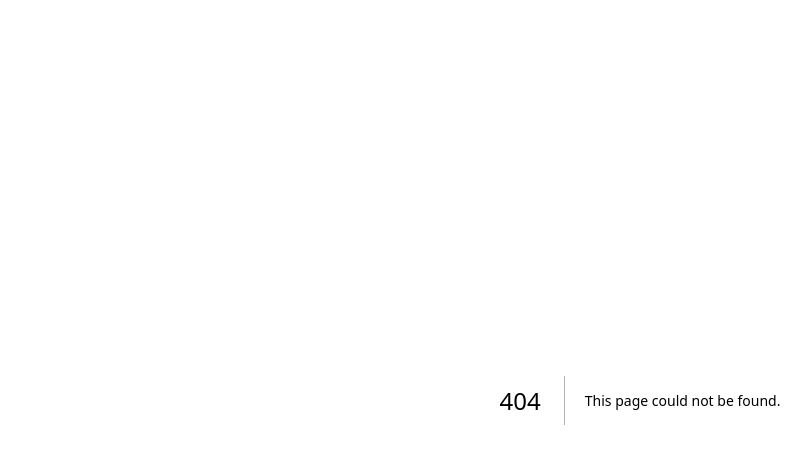
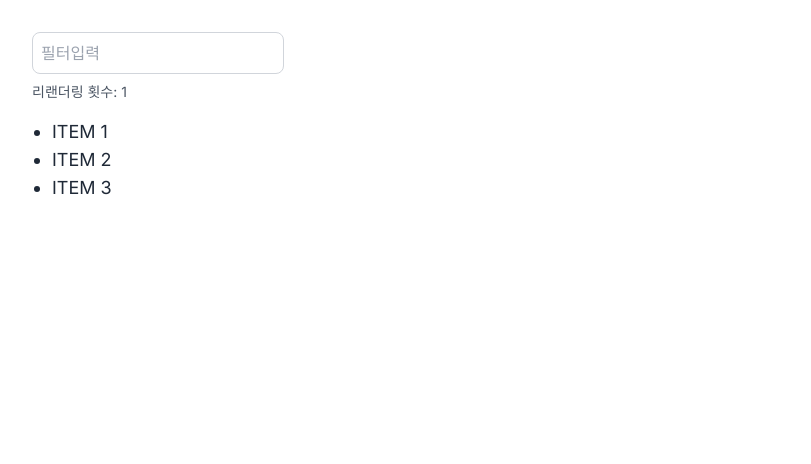
Before and after one commit to jeong-jihyun/my-next-app, a Next.js app: page /memo in a window 1280 px wide. Before the commit this address had no page. Shown: the top 464 px of the page, without its empty margins (0-811 px from the left). Built offline with nearby package versions, Linux system fonts and the light colour scheme.

Commit message:
useMemo훅을 사용한 성능 최적화

```diff
--- /dev/null
+++ b/src/app/memo/list-memo.tsx
@@ -0,0 +1,56 @@
+"use client";
+
+import { useEffect, useMemo, useState } from "react";
+
+export type Item = {
+  id: number;
+  name: string;
+};
+
+const expensiveCalculation = (item: Item): Item => {
+  console.log("Calculating for: ", item.name);
+  return { ...item, name: item.name.toUpperCase() };
+};
+
+type ListComponentProps = {
+  items: Item[];
+};
+
+export default function ListComponent({ items }: ListComponentProps) {
+  const [filter, setFilter] = useState("");
+  const [renderCount, setRenderCount] = useState(0);
+
+  useEffect(() => {
+    setRenderCount((count) => count + 1);
+  }, [filter]);
+
+  function handleFilterChange(
+    event: React.ChangeEvent<HTMLInputElement>
+  ): void {
+    setFilter(event.target.value);
+  }
+
+  const transformedItems = useMemo(() => {
+    return items.map((item) => expensiveCalculation(item));
+  }, [items]);
+
+  return (
+    <div className="p-4">
+      <input
+        type="text"
+        value={filter}
+        onChange={handleFilterChange}
+        placeholder="필터입력"
+        className="p-2 mb-2 border border-gray-300 rounded-lg focus:outline-none focus:border-blue-500"
+      />
+      <p className="mb-4 text-sm text-gray-600">리랜더링 횟수: {renderCount}</p>
+      <ul className="pl-5 list-disc">
+        {transformedItems.map((item) => (
+          <li key={item.id} className="text-lg text-gray-800">
+            {item.name}
+          </li>
+        ))}
+      </ul>
+    </div>
+  );
+}
--- /dev/null
+++ b/src/app/memo/page.tsx
@@ -0,0 +1,14 @@
+import ListComponent, { Item } from "./list-memo";
+
+export default function Page() {
+  const items: Item[] = [
+    { id: 1, name: "Item 1" },
+    { id: 2, name: "Item 2" },
+    { id: 3, name: "Item 3" },
+  ];
+  return (
+    <main className="flex flex-col p-4 space-y-2">
+      <ListComponent items={items} />
+    </main>
+  );
+}
```
